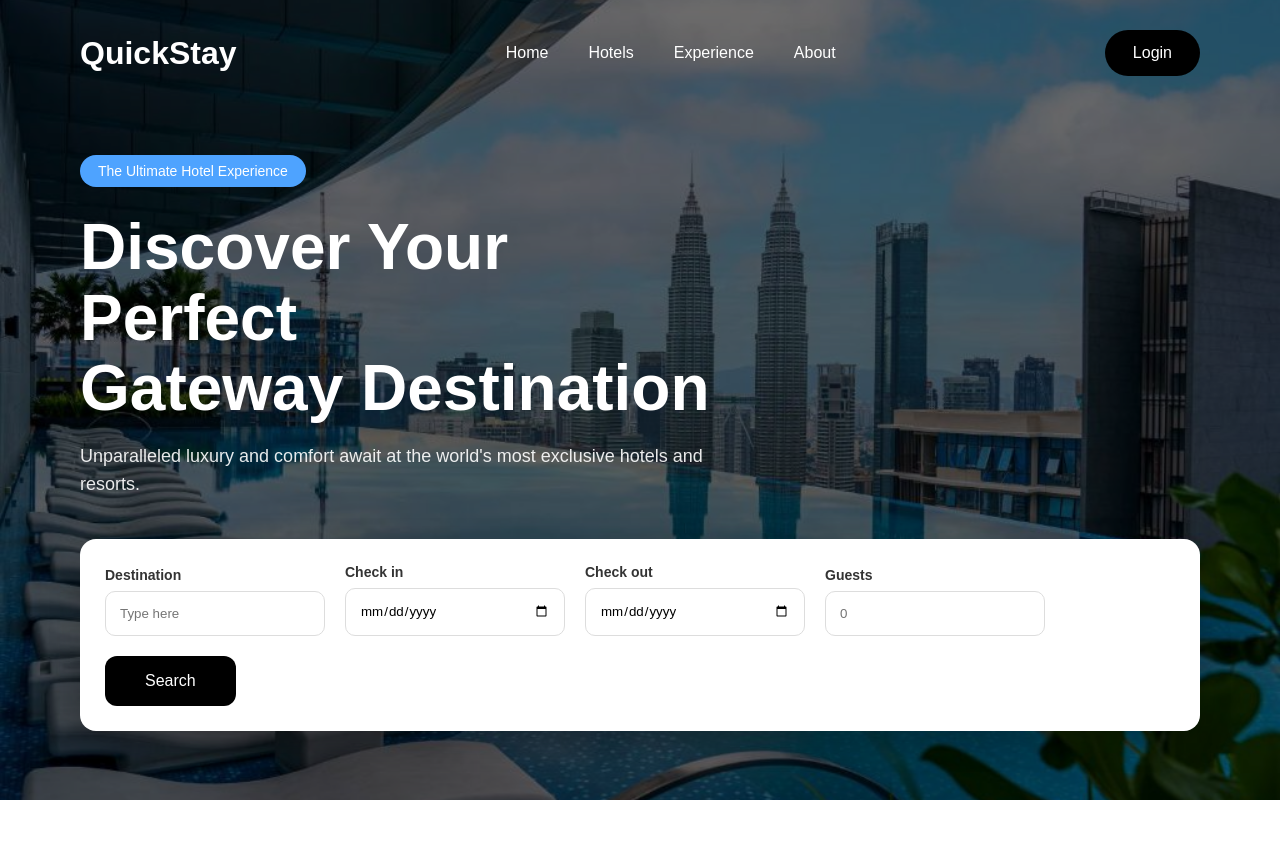
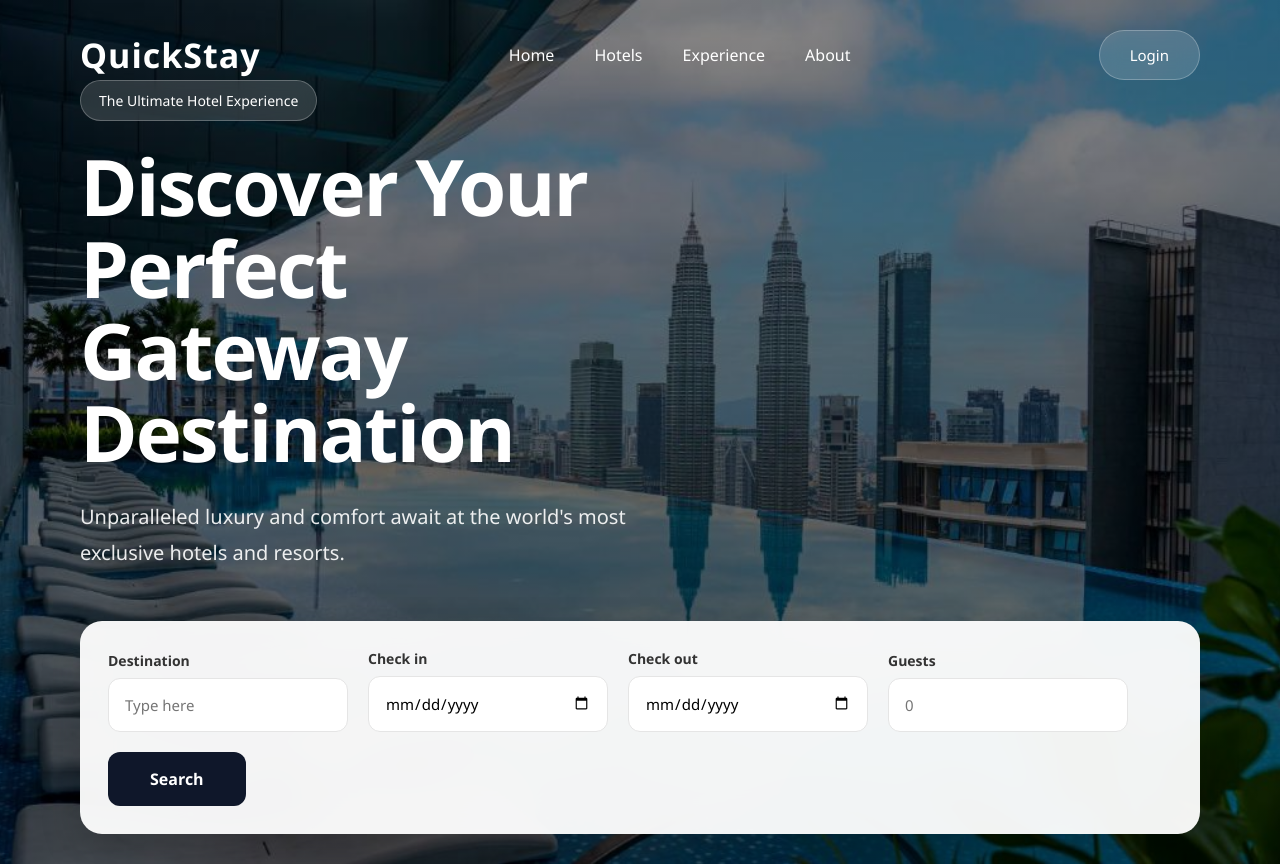
Before and after one commit to Karthik1597/hotel-booking-app, a React (Create React App) app in the folder frontend/: page / in a window 1280 px wide. Before the commit the page ends 800 px from the top, so only its background shows below. Built offline with nearby package versions, Linux system fonts and the light colour scheme.

Commit message:
improve homepage

```diff
--- a/frontend/src/styles/home.css
+++ b/frontend/src/styles/home.css
@@ -1,159 +1,284 @@
-* {
-  margin: 0;
-  padding: 0;
-  box-sizing: border-box;
-  font-family: Arial, Helvetica, sans-serif;
+*{
+  margin:0;
+  padding:0;
+  box-sizing:border-box;
+  font-family:'Segoe UI', Tahoma, Geneva, Verdana, sans-serif;
 }
 
-/* MAIN BACKGROUND */
-.home {
-  width: 100%;
-  height: 100vh;
-  background: url("../assets/hotel.jpg") center/cover no-repeat;
-  position: relative;
+/* PAGE */
+.home{
+  width:100%;
+  min-height:100vh;
+  background:url("../assets/hotel.jpg");
+  background-size:cover;
+  background-position:center;
+  background-repeat:no-repeat;
+  position:relative;
 }
 
 /* DARK OVERLAY */
-.overlay {
-  width: 100%;
-  height: 100%;
-  background: rgba(0, 0, 0, 0.55);
-  padding: 30px 80px;
-
-  display: flex;
-  flex-direction: column;
+.overlay{
+  width:100%;
+  min-height:100vh;
+  background:linear-gradient(
+    rgba(0,0,0,0.45),
+    rgba(0,0,0,0.55)
+  );
+  padding:30px 80px;
+  display:flex;
+  flex-direction:column;
 }
 
 /* NAVBAR */
-.navbar {
-  display: flex;
-  justify-content: space-between;
-  align-items: center;
-  color: white;
+.navbar{
+  display:flex;
+  justify-content:space-between;
+  align-items:center;
+  color:white;
 }
 
-.logo {
-  font-size: 32px;
-  font-weight: bold;
+.logo{
+  font-size:34px;
+  font-weight:700;
+  letter-spacing:1px;
 }
 
-.nav-links {
-  display: flex;
-  gap: 40px;
-  list-style: none;
+.nav-links{
+  display:flex;
+  gap:40px;
+  list-style:none;
 }
 
-.nav-links li {
-  cursor: pointer;
-  transition: 0.3s;
+.nav-links li{
+  cursor:pointer;
+  font-size:16px;
+  transition:0.3s;
 }
 
-.nav-links li:hover {
-  opacity: 0.7;
+.nav-links li:hover{
+  color:#d4d4d4;
 }
 
-.login-btn {
-  background: black;
-  color: white;
-  border: none;
-  padding: 14px 28px;
-  border-radius: 40px;
-  cursor: pointer;
-  font-size: 16px;
+.login-btn{
+  background:rgba(255,255,255,0.15);
+  color:white;
+  border:1px solid rgba(255,255,255,0.25);
+  backdrop-filter:blur(10px);
+  padding:14px 30px;
+  border-radius:50px;
+  cursor:pointer;
+  font-size:15px;
+  transition:0.3s;
 }
 
-/* HERO + SEARCH CENTER WRAPPER */
-.hero-wrapper {
-  flex: 1;
-  display: flex;
-  flex-direction: column;
-  justify-content: center;
-  align-items: flex-start;
-  max-width: 1200px;
+.login-btn:hover{
+  background:rgba(255,255,255,0.25);
+}
+
+/* HERO SECTION */
+.hero-wrapper{
+  flex:1;
+  display:flex;
+  flex-direction:column;
+  justify-content:center;
+
+  max-width:1200px;
+  margin:auto;
+
+  width:100%;
 }
 
 /* HERO TEXT */
-.hero-content {
-  color: white;
-  width: 100%;
-  max-width: 650px;
-  margin-top: 40px;
+.hero-content{
+  color:white;
+  max-width:700px;
 }
 
-.tag {
-  background: #4ea3ff;
-  padding: 8px 18px;
-  border-radius: 30px;
-  font-size: 14px;
-  display: inline-block;
+.tag{
+  display:inline-block;
+  background:rgba(255,255,255,0.15);
+  border:1px solid rgba(255,255,255,0.25);
+  backdrop-filter:blur(10px);
+
+  padding:10px 18px;
+  border-radius:30px;
+
+  font-size:14px;
 }
 
-.hero-content h1 {
-  font-size: 64px;
-  margin-top: 25px;
-  line-height: 1.1;
+.hero-content h1{
+  margin-top:25px;
+
+  font-size:78px;
+  font-weight:700;
+
+  line-height:1.05;
+
+  letter-spacing:-2px;
 }
 
-.hero-content p {
-  margin-top: 18px;
-  font-size: 18px;
-  line-height: 1.6;
-  opacity: 0.9;
+.hero-content p{
+  margin-top:25px;
+
+  font-size:20px;
+
+  line-height:1.8;
+
+  max-width:600px;
+
+  color:rgba(255,255,255,0.9);
 }
 
-/* SEARCH BOX (IMPROVED) */
-.search-box {
-  margin-top: 40px;
-  background: white;
-  padding: 25px;
-  border-radius: 16px;
+/* SEARCH BOX */
+.search-box{
+  margin-top:50px;
 
-  display: flex;
-  gap: 20px;
-  align-items: end;
-  flex-wrap: wrap;
+  background:rgba(255,255,255,0.95);
 
-  box-shadow: 0 10px 30px rgba(0,0,0,0.25);
+  backdrop-filter:blur(20px);
+
+  padding:28px;
+
+  border-radius:22px;
+
+  display:flex;
+  gap:20px;
+
+  align-items:flex-end;
+  flex-wrap:wrap;
+
+  width:fit-content;
+
+  box-shadow:
+    0 15px 40px rgba(0,0,0,0.20);
 }
 
-/* INPUT FIELDS */
-.search-field {
-  display: flex;
-  flex-direction: column;
+/* INPUT AREA */
+.search-field{
+  display:flex;
+  flex-direction:column;
 }
 
-.search-field label {
-  margin-bottom: 8px;
-  font-weight: bold;
-  font-size: 14px;
-  color: #333;
+.search-field label{
+  margin-bottom:8px;
+
+  font-size:14px;
+  font-weight:600;
+
+  color:#333;
 }
 
-.search-field input {
-  padding: 14px;
-  width: 220px;
-  border: 1px solid #ddd;
-  border-radius: 10px;
-  outline: none;
-  transition: 0.3s;
+.search-field input{
+  width:240px;
+
+  padding:16px;
+
+  border:1px solid #e5e5e5;
+
+  border-radius:12px;
+
+  outline:none;
+
+  font-size:15px;
+
+  transition:0.3s;
 }
 
-.search-field input:focus {
-  border-color: #4ea3ff;
+.search-field input:hover{
+  border-color:#cfcfcf;
+}
+
+.search-field input:focus{
+  border-color:#0f766e;
+
+  box-shadow:
+    0 0 0 4px rgba(15,118,110,0.15);
 }
 
 /* BUTTON */
-.search-btn {
-  background: #000;
-  color: white;
-  border: none;
-  padding: 16px 40px;
-  border-radius: 12px;
-  cursor: pointer;
-  font-size: 16px;
-  transition: 0.3s;
+.search-btn{
+  background:#0f172a;
+
+  color:white;
+
+  border:none;
+
+  padding:16px 42px;
+
+  border-radius:12px;
+
+  cursor:pointer;
+
+  font-size:16px;
+  font-weight:600;
+
+  transition:0.3s;
 }
 
-.search-btn:hover {
-  background: #333;
+.search-btn:hover{
+  transform:translateY(-2px);
+
+  background:#1e293b;
 }
+
+/* TABLET */
+@media(max-width:1100px){
+
+  .overlay{
+    padding:25px 40px;
+  }
+
+  .hero-content h1{
+    font-size:60px;
+  }
+
+  .search-box{
+    width:100%;
+  }
+
+}
+
+/* MOBILE */
+@media(max-width:768px){
+
+  .overlay{
+    padding:20px;
+  }
+
+  .navbar{
+    flex-direction:column;
+    gap:20px;
+  }
+
+  .nav-links{
+    gap:20px;
+    flex-wrap:wrap;
+    justify-content:center;
+  }
+
+  .hero-content h1{
+    font-size:44px;
+  }
+
+  .hero-content p{
+    font-size:17px;
+  }
+
+  .search-box{
+    width:100%;
+    flex-direction:column;
+  }
+
+  .search-field{
+    width:100%;
+  }
+
+  .search-field input{
+    width:100%;
+  }
+
+  .search-btn{
+    width:100%;
+  }
+
+}
```
